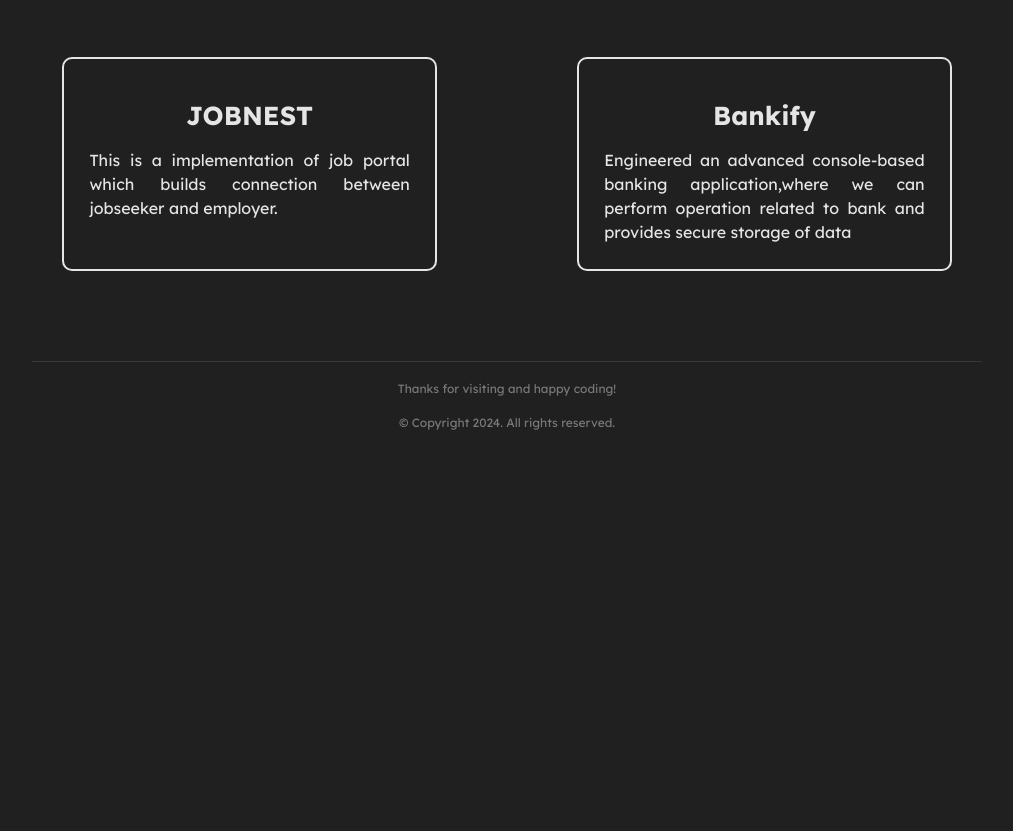
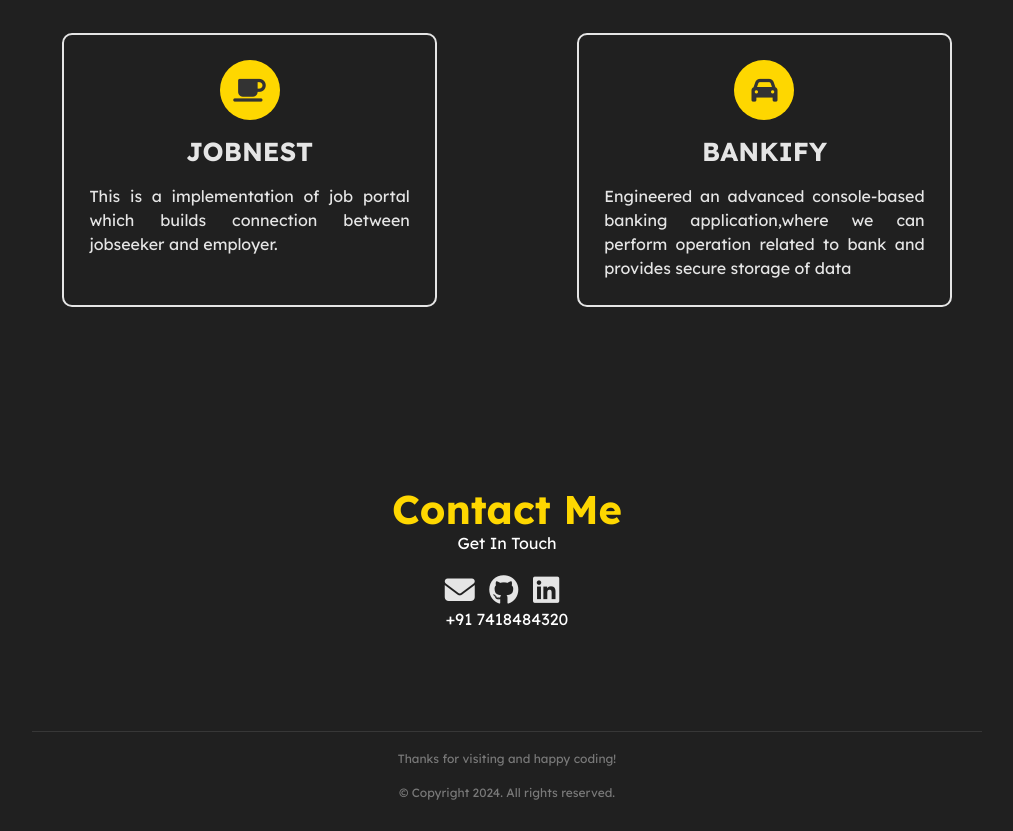
Before and after one commit to MuthuvelA/portfolio, a plain HTML site: page index.html in a window 1280 px wide. Shown: the part 1681-2512 px from the top of the page, without its empty margins (133-1146 px from the left). Before the commit the page ends 2142 px from the top, so only its background shows below. Drawn offline with Linux system fonts and the light colour scheme; a script that the page names is missing.

Commit message:
contact details

```diff
--- a/index.html
+++ b/index.html
@@ -9,7 +9,9 @@
 
 
     <link rel="stylesheet" href="styles.css">
-    <!-- <link rel="stylesheet" href="https://cdnjs.cloudflare.com/ajax/libs/font-awesome/6.4.0/css/all.min.css" class="stylesheet"> -->
+    <link rel="stylesheet" href="https://cdnjs.cloudflare.com/ajax/libs/font-awesome/6.4.0/css/all.min.css" class="stylesheet">
+
+
 </head>
 
 <body>
@@ -54,12 +56,7 @@
                 <a href="https://export-download.canva.com/J09NU/DAF09RJ09NU/231/0-8906289056385175364.pdf?X-Amz-Algorithm=AWS4-HMAC-SHA256&X-Amz-Credential=AKIAJHKNGJLC2J7OGJ6Q%2F20240305%2Fus-east-1%2Fs3%2Faws4_request&X-Amz-Date=20240305T171754Z&X-Amz-Expires=51567&X-Amz-Signature=0b933b15a4665511ee73b97bffb3d821a92f1f6d902d0d734bd78f99cdc14c0a&X-Amz-SignedHeaders=host&response-content-disposition=attachment%3B%20filename%2A%3DUTF-8%27%27MUTHUVEL%2520A.pdf&response-expires=Wed%2C%2006%20Mar%202024%2007%3A37%3A21%20GMT" class="btn   active">Download CV</a>
             </div>
 
-            <div class="social">
-                <a href="mailto:muthuveldiary@gmail.com"><i class="fa fa-envelope"></i></a>
-                <a href="https://github.com/MuthuvelA"><i class="fa-brands fa-github"></i></a>
-                <a href="https://leetcode.com/muthuvel__a/"><i class="fa fa-code"></i></a>
-                <a href="https://www.linkedin.com/in/muthuvela/"><i class="fa-brands fa-linkedin"></i></a>
-            </div>
+
         </div>
     </div>
 
@@ -70,20 +67,10 @@
 
                 <div class="about-content">
                     <h4>About Me</h4>
-                      I am currently pursuing my second year Bachelor's Degree in Computer and Communication Engineering.I have built a solid foundation in software development, particularly in areas such as Java, SQL, Git, and GitHub. My expertise in these areas allows me to approach projects with confidence and deliver high-quality results.I have a strong belief in the value of continuous learning and staying adaptable in the ever-evolving world of software engineering.
+                      I am currently pursuing my second year Bachelor's Degree in Computer and Communication Engineering.I have built a solid foundation in software development, particularly in areas such as Problem Solving, Java, SQL, Git, and GitHub. My expertise in these areas allows me to approach projects with confidence and deliver high-quality results.I have a strong belief in the value of continuous learning and staying adaptable in the ever-evolving world of software engineering.
                        I actively seek out opportunities to expand my knowledge and skills, embracing new technologies and approaches.Feel free to explore my work and get in touch if you have any questions or opportunities to collaborate.
 
                 </div>
-
-                <!-- <div class="about-skills">
-                    <ul>
-                        <li>Name : Muthuvel</li>
-                        <li>Age : 19</li>
-                        <li>From : India</li>
-                        <li>Email : muthuveldiary@gmail.com</li>
-                        <li>Availabiltiy : Intern</li>
-                    </ul>
-                </div> -->
             </div>
         </div>
     </section>
@@ -181,7 +168,7 @@
                  <!-- 2nd Project -->
                  <div class="project">
                     <i class="fa fa-car"></i>
-                    <h4>Bankify</h4>
+                    <h4>BANKIFY</h4>
                     <p>Engineered an advanced console-based banking application,where we can perform operation related to bank and provides secure storage of data</p>
                 </div>
 
@@ -190,6 +177,22 @@
         </div>
     </section>
 
+
+    <section class="contact-content" id="contact">
+        <div class="container">
+            <div class="contact-title">
+                <h4>Contact Me</h4>
+                <p>Get In Touch</p>
+            </div>
+            <div class="social">
+                <a href="mailto:muthuveldiary@gmail.com"><i class="fa fa-envelope"></i></a>
+                <a href="https://github.com/MuthuvelA"><i class="fa-brands fa-github"></i></a>
+                <a href="https://www.linkedin.com/in/muthuvela/"><i class="fa-brands fa-linkedin"></i></a>
+            </div>
+            <p>+91 7418484320</p>
+
+        </div>
+    </section>
 
 
     <script src="script.js"></script>
--- a/styles.css
+++ b/styles.css
@@ -153,16 +153,7 @@ profile-photo .img{
 .profile-text p{
   color:#e5e5e5;
 }
-.profile-text .social i{
-  color : #e5e5e5;
-  font-size: 18px;
-  margin-right: 10px;
-  transition: 0.5s;
-}
-.profile-text .social i:hover{
-  color:#fed700;
-  transform: rotate(360deg);
-}
+
 
 
 
@@ -180,26 +171,14 @@ profile-photo .img{
   color:#d5d5d5;
   text-align: justify ;
 }
-/*.about-content{
-  flex-basis: 60%;
-}*/
+
 .about-content h4{
   color: #fed700;
   font-size: 40px;
   line-height: 70px;
   text-transform: capitalize;
 }
-/*.about-content ul {
-  color:#fff;
-  text-align:justify;
-}
 
-.about-content ul li {
-  list-style-type: disc;
-  margin-bottom: 10px;
-  margin-left: 30px;
-
-}*/
 
 
 
@@ -367,6 +346,40 @@ profile-photo .img{
   border-color: #fed700;
 }
 
+/*---------------------------Contact Me---------------------------*/
+.contact-content{
+  padding: 100px 0;
+  color: #fff;
+  text-align: center;
+}
+.contact-content .contact-title h4{
+  font-size: 40px;
+  text-transform: capitalize;
+  color: #fed700;
+  padding-bottom: 10px;
+}
+.contact-content .contact-title p{
+  padding-bottom: 20px;
+}
+.contact{
+  max-width: 700px;
+  margin: auto;
+}
+.social i{
+  color : #e5e5e5;
+  font-size: 30px;
+  margin-right: 10px;
+  transition: 0.5s;
+}
+.social i:hover{
+  color:#fed700;
+  transform: rotate(360deg);
+}
+
+
+
+
+
 
 
 
```
